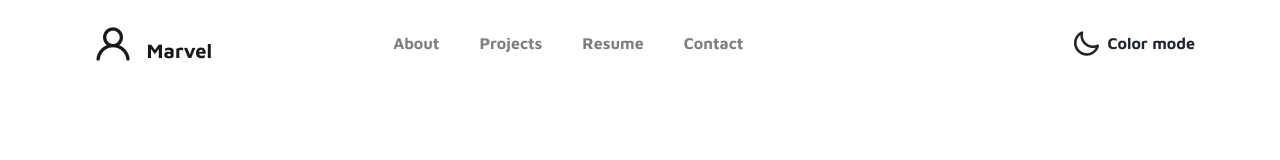
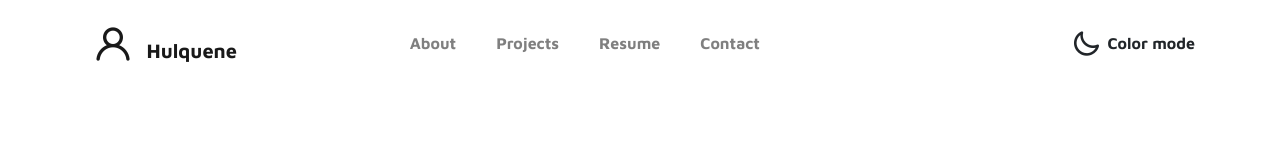
Before and after one commit to Hulquene/portfolio, a plain HTML site: page index.html in a window 1280 px wide. Shown: the top 160 px of the page. Drawn offline with Linux system fonts and the light colour scheme.

Commit message:
Primeira pedra 1

```diff
--- a/index.html
+++ b/index.html
@@ -91,19 +91,14 @@
       http-equiv="Content-Security-Policy"
       content="upgrade-insecure-requests"
     />
-
-    <!-- Comentário de crédito -->
-    <!--
-    Template Baseado no Tooplate 2115 Marvel
-    https://www.tooplate.com/view/2115-marvel
-  --></head>
+  </head>
 
   <body>
     <!-- MENU -->
     <nav class="navbar navbar-expand-sm navbar-light">
       <div class="container">
         <a class="navbar-brand" href="index.html"
-          ><i class="uil uil-user"></i> Marvel</a
+          ><i class="uil uil-user"></i> Hulquene</a
         >
 
         <button
```
